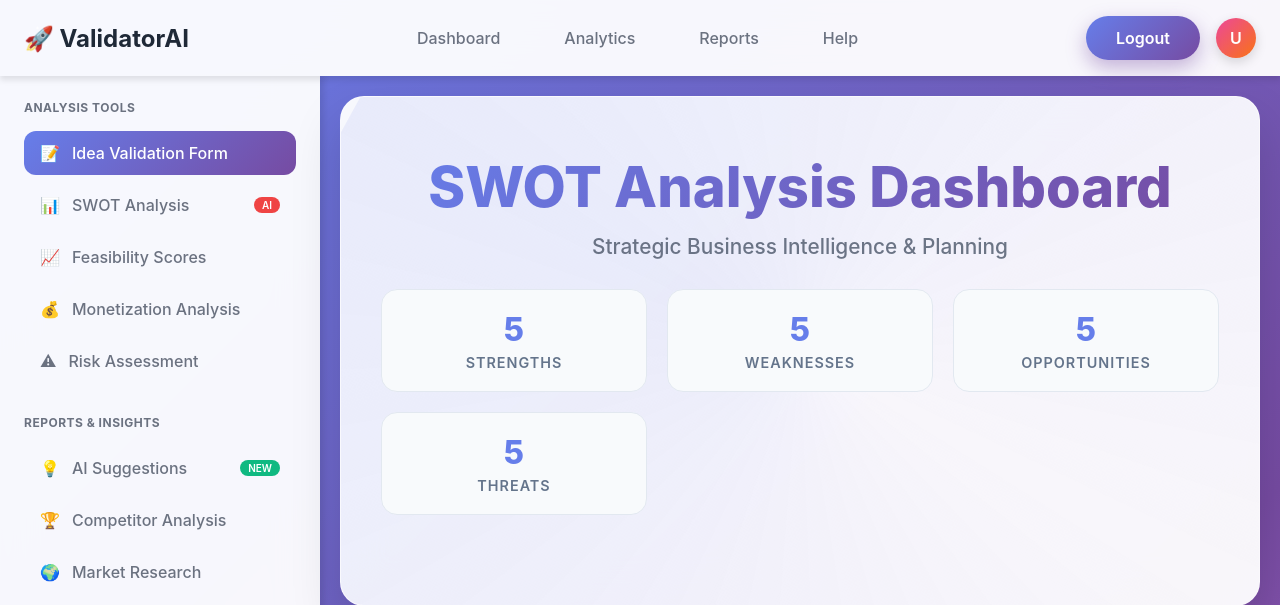
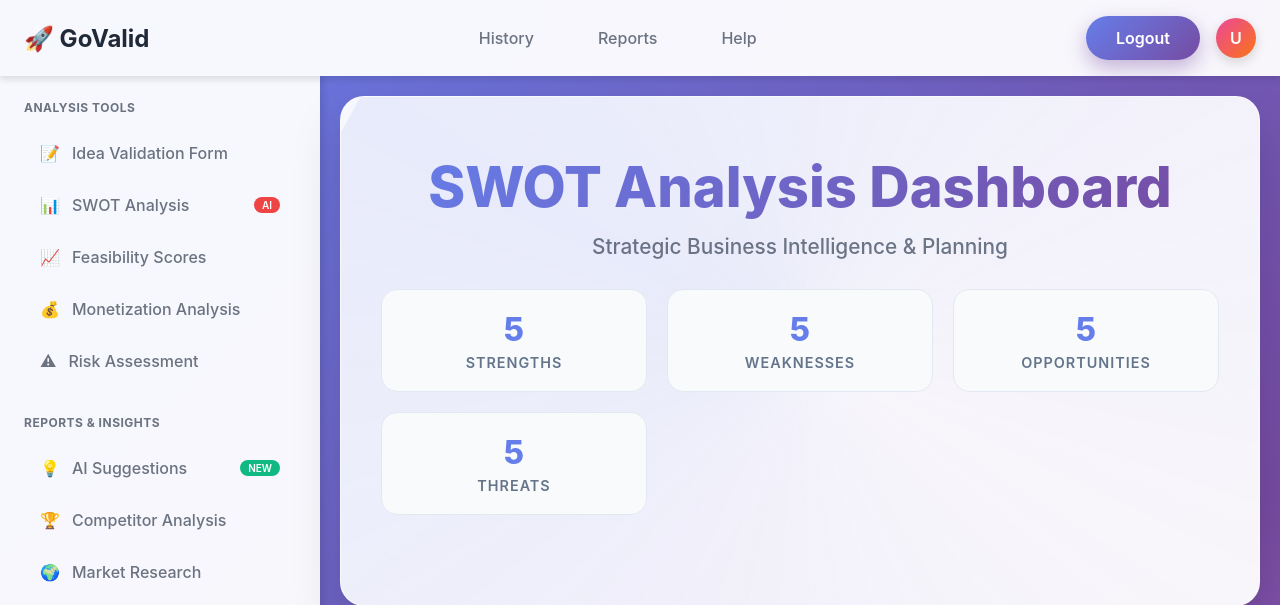
Before and after one commit to yash191stack/GoValid, a Django app: page /dashboard/swot/ in a window 1280 px wide. Shown: the top 605 px of the page. Run offline with Django 5.2, Linux system fonts and the light colour scheme; a user stored in the database is signed in.

Commit message:
some changes in navbar and history button added

```diff
--- a/Validator/urls.py
+++ b/Validator/urls.py
@@ -7,6 +7,6 @@ urlpatterns = [
     path("",include('home.urls')),
     path("accounts/",include('accounts.urls')),
     path("dashboard/",include('dashboard.urls')),
-    path("swot/",include('dashboard.urls')),
+
 ]
 # maine ismai ek comment aad kiya hai
--- a/accounts/views.py
+++ b/accounts/views.py
@@ -20,7 +20,7 @@ def register(request):
 )
         new_user.set_password(password)  #Setting the password for the user in an encrpted
         new_user.save()
-        return redirect("dashboard:dashboard")
+        return redirect("accounts:login")
     return render(request,"accounts/register.html")
 
 # ==================================Login==================================================
--- a/dashboard/urls.py
+++ b/dashboard/urls.py
@@ -5,7 +5,7 @@ from .import views
 app_name = "dashboard"
 
 urlpatterns = [
-    path("",views.dashboard,name="dashboard"),
+    path("dashboard/",views.dashboard,name="dashboard"),
     path("swot/",views.swot,name="swot"),
     path('feasibility/', views.feasibility, name='feasibility'),
     path('risk/', views.risk, name='risk'),
--- a/templates/base_dash.html
+++ b/templates/base_dash.html
@@ -72,15 +72,15 @@
     <!-- Navigation -->
     <nav class="nav">
         <div class="nav-container">
-            <div class="brand">🚀 ValidatorAI</div>
+            <div class="brand">🚀 GoValid</div>
             <div class="nav-menu">
-                <a href="#" class="nav-link">Dashboard</a>
-                <a href="#" class="nav-link">Analytics</a>
+
+                <a href="{% url 'dashboard:history' %}" class="nav-link">History</a>
                 <a href="#" class="nav-link">Reports</a>
                 <a href="#" class="nav-link">Help</a>
             </div>
             <div style="display: flex; align-items: center; gap: 16px;">
-                <a href="#" class="logout-btn">Logout</a>
+                <a href="{% url 'accounts:logout' %}" class="logout-btn">Logout</a>
                 <div class="user-avatar">U</div>
             </div>
         </div>
@@ -92,20 +92,20 @@
             <div class="sidebar-section">
                 <h3 class="sidebar-title">Analysis Tools</h3>
                 <div>
-                    <a href="{% url 'dashboard' %}" class="sidebar-item active">
+                    <a href="{% url 'dashboard:dashboard' %}" class="sidebar-item {% if request.resolver_match.dashboard == 'dashboard' %} active {% endif %}">
                         <span>📝</span>
                         <span>Idea Validation Form</span>
                     </a>
-                    <a href="{% url 'swot' %}" class="sidebar-item">
+                    <a href="{% url 'dashboard:swot' %}" class="sidebar-item {% if request.resolver_match.swot == 'swot' %} active {% endif %}">
                         <span>📊</span>
                         <span>SWOT Analysis</span>
                         <span class="sidebar-badge">AI</span>
                     </a>
-                    <a href="#" class="sidebar-item">
+                    <a href="#" class="sidebar-item {% if request.resolver_match.feasibility == 'feasibility' %} active {% endif %}">
                         <span>📈</span>
                         <span>Feasibility Scores</span>
                     </a>
-                    <a href="#" class="sidebar-item">
+                    <a href="#" class="sidebar-item {% if request.resolver_match.Monetization == 'Monetization' %} active {% endif %}"">
                         <span>💰</span>
                         <span>Monetization Analysis</span>
                     </a>
--- a/templates/dashboard/dashboard.html
+++ b/templates/dashboard/dashboard.html
@@ -21,7 +21,7 @@
 
                     <div class="form-container">
                         <form method="POST">
-                            <!-- Startup Idea -->
+                            {% csrf_token %}
                             <div class="form-section">
                                 <label class="form-label">
                                     <div class="label-dot"></div>
```
Also changed, not shown: templates/dashboard/dashboard2.html (renamed from templates/dashboard/dashbaord2.html, +4 -3 lines), db.sqlite3 (added).
